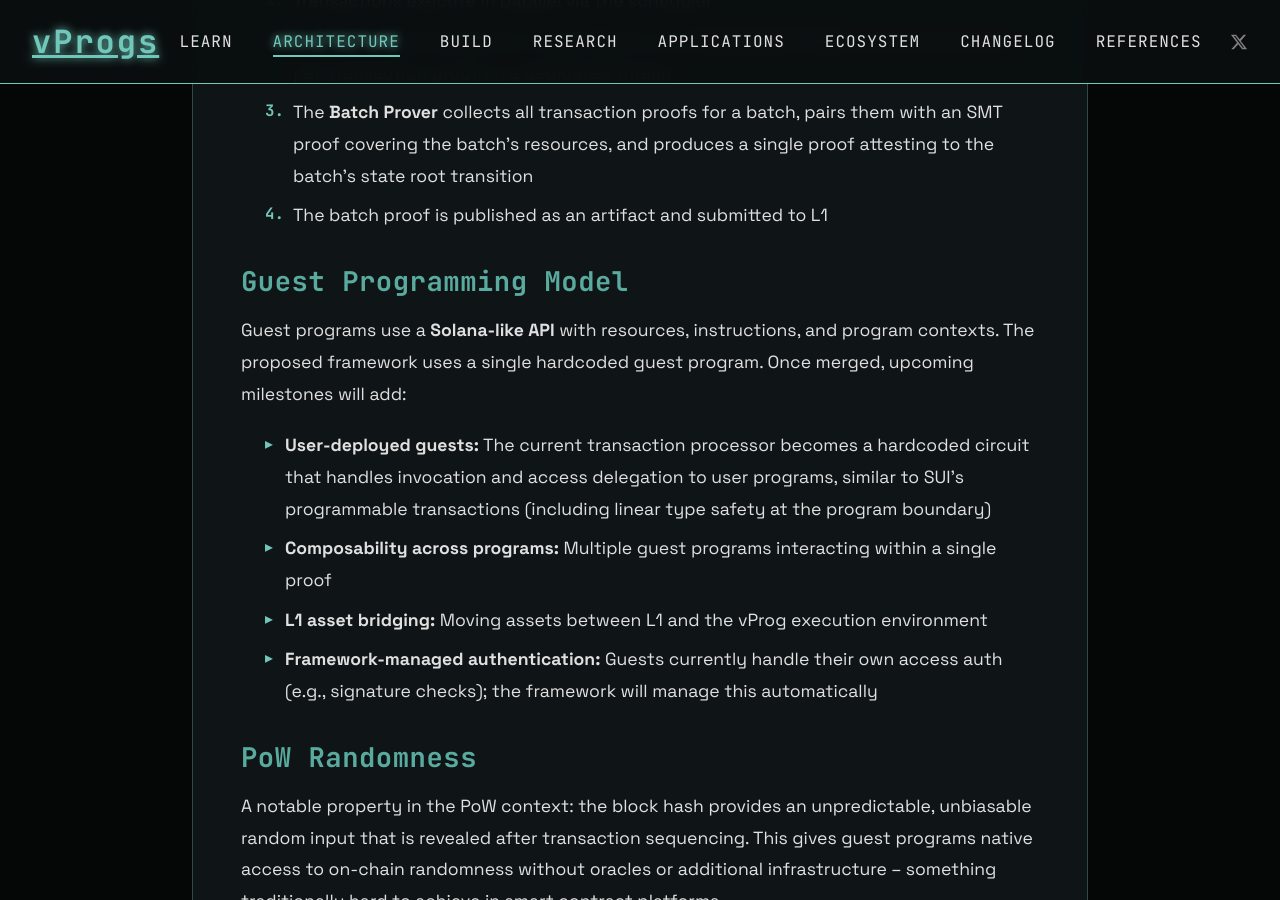
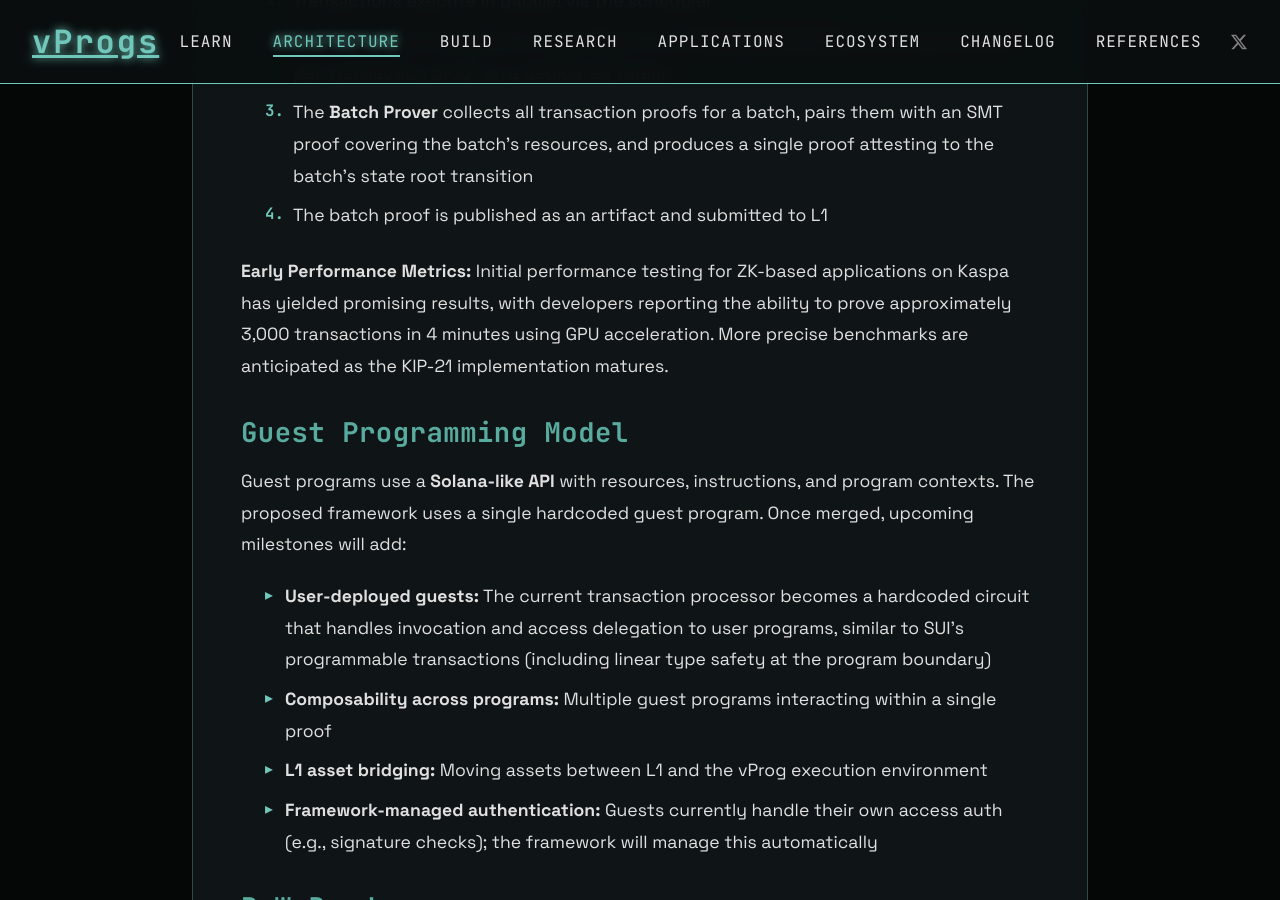
Before and after one commit to creative-inference/vprogs.xyz, a Jekyll site: the page built from architecture/execution-model.md, in a window 1280 px wide and 900 px high, scrolled down 13497 px. Built offline with Jekyll 4.4.1, drawn with Linux system fonts in a browser that asks for light colours.

Commit message:
Add early ZK proving performance metrics [auto]

```diff
--- a/architecture/execution-model.md
+++ b/architecture/execution-model.md
@@ -372,6 +372,11 @@ The proving pipeline maximizes parallelism at both the execution and proof produ
 3. The **Batch Prover** collects all transaction proofs for a batch, pairs them with an SMT proof covering the batch's resources, and produces a single proof attesting to the batch's state root transition
 4. The batch proof is published as an artifact and submitted to L1
 
+
+
+
+**Early Performance Metrics:** Initial performance testing for ZK-based applications on Kaspa has yielded promising results, with developers reporting the ability to prove approximately 3,000 transactions in 4 minutes using GPU acceleration. More precise benchmarks are anticipated as the KIP-21 implementation matures.
+
 ### Guest Programming Model
 
 Guest programs use a **Solana-like API** with resources, instructions, and program contexts. The proposed framework uses a single hardcoded guest program. Once merged, upcoming milestones will add:
```
